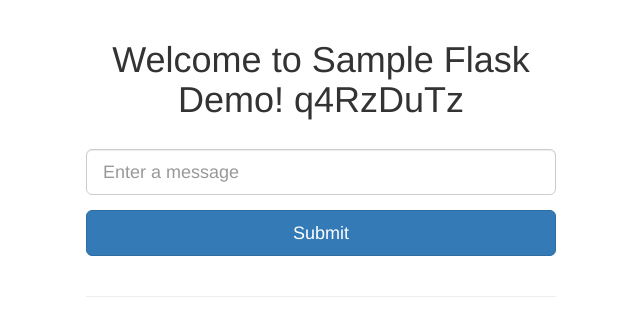
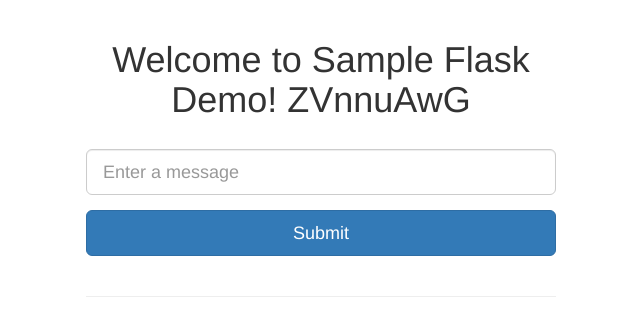
Before and after one commit to williaumwu/demo-web, a Flask app: page / in a window 1280 px wide. Shown: the top 336 px of the page, without its empty margins (319-959 px from the left). Run offline with Flask 2, Linux system fonts and the light colour scheme; data that the repository does not hold is empty; some libraries are stand-ins or nearby versions.

Commit message:
testing change new string ZVnnuAwG

```diff
--- a/templates/index.html
+++ b/templates/index.html
@@ -3,7 +3,7 @@
 {% block content %}
 
 <div class="text-center">
-  <h1>Welcome to Sample Flask Demo! q4RzDuTz</h1>
+  <h1>Welcome to Sample Flask Demo! ZVnnuAwG</h1>
 </div>
 
 <br>
```
Also changed, not shown: tests/test_two.py (+2 -2 lines), README.md.
